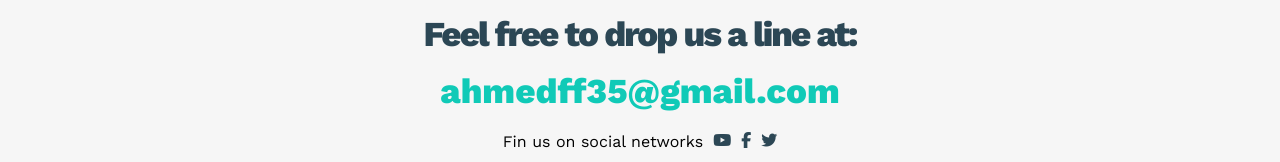
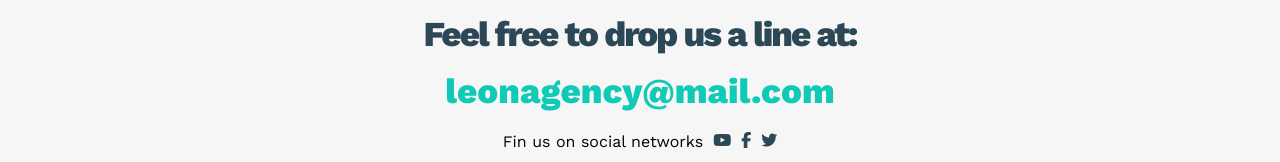
Before and after one commit to ahmeedHassan1/elzero-first-template, a plain HTML site: page index.html in a window 1280 px wide. Shown: the part 3564-3726 px from the top of the page. Drawn offline with nearby package versions, Linux system fonts and the light colour scheme.

Commit message:
Update index.html

```diff
--- a/index.html
+++ b/index.html
@@ -175,7 +175,7 @@
             <div class="contact-content">
                 <div class="info">
                     <p class="label">Feel free to drop us a line at:</p>
-                    <a href="mailto:ahmedff35@gmail.com?subject=Contact" class="link">ahmedff35@gmail.com</a>
+                    <a href="mailto:leonagency@mail.com?subject=Contact" class="link">leonagency@mail.com</a>
                     <div class="social">
                         Fin us on social networks
                         <i class="fab fa-youtube"></i>
```
